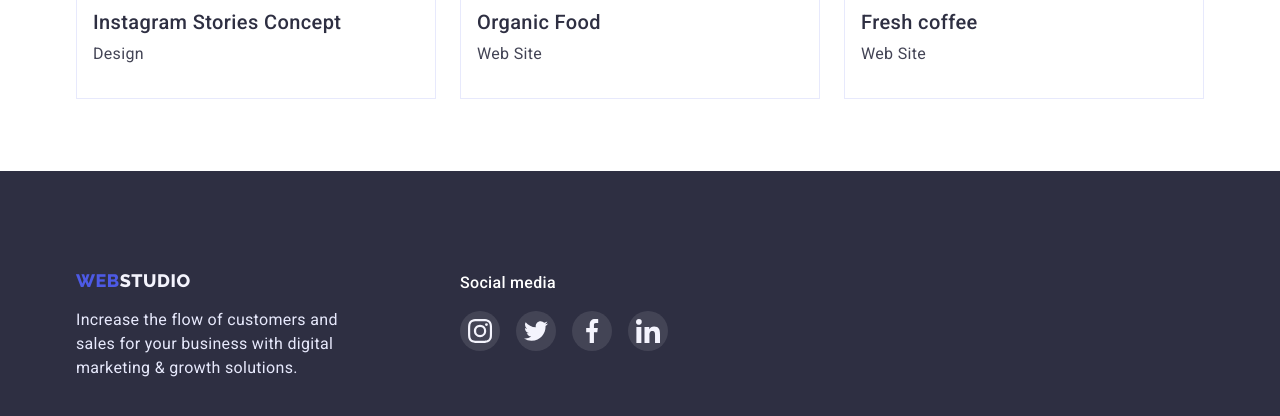
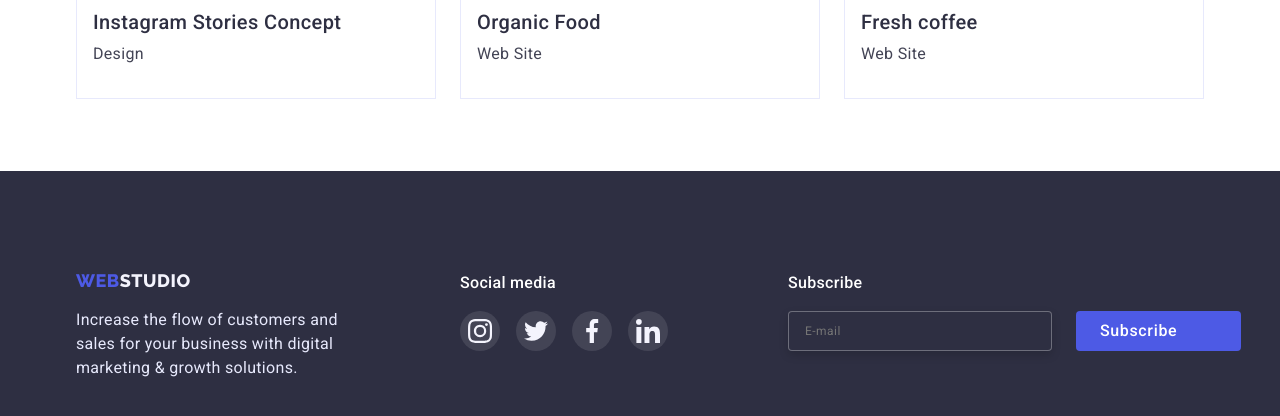
Before and after one commit to Liliya-ivanovna/goit-markup-hw-06, a plain HTML site: page portfolio.html in a window 1280 px wide. Shown: the part 1554-1970 px from the top of the page. Drawn offline with nearby package versions, Linux system fonts and the light colour scheme.

Commit message:
Update portfolio.html

```diff
--- a/portfolio.html
+++ b/portfolio.html
@@ -79,6 +79,13 @@
         </svg></a></li>
     </ul>
 </div>
+<div>
+    <p class="subscribe">Subscribe</p>
+    <form class="subscribe-form">
+        <input type="text" class="footer-input" placeholder="E-mail"/>
+        <button type="submit" class="subscribe-btn">Subscribe<svg width="24" height="24"><use href="./images/icons.svg#icon-icon-send"></use></svg></button>
+    </form>
+</div>
    </div>
 </div>
     </footer>
```
